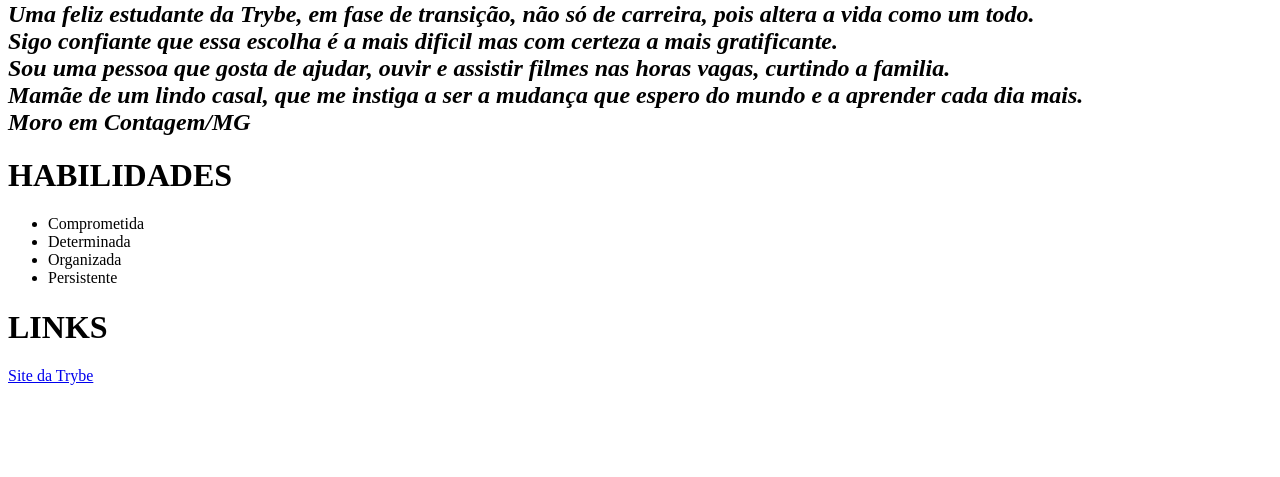
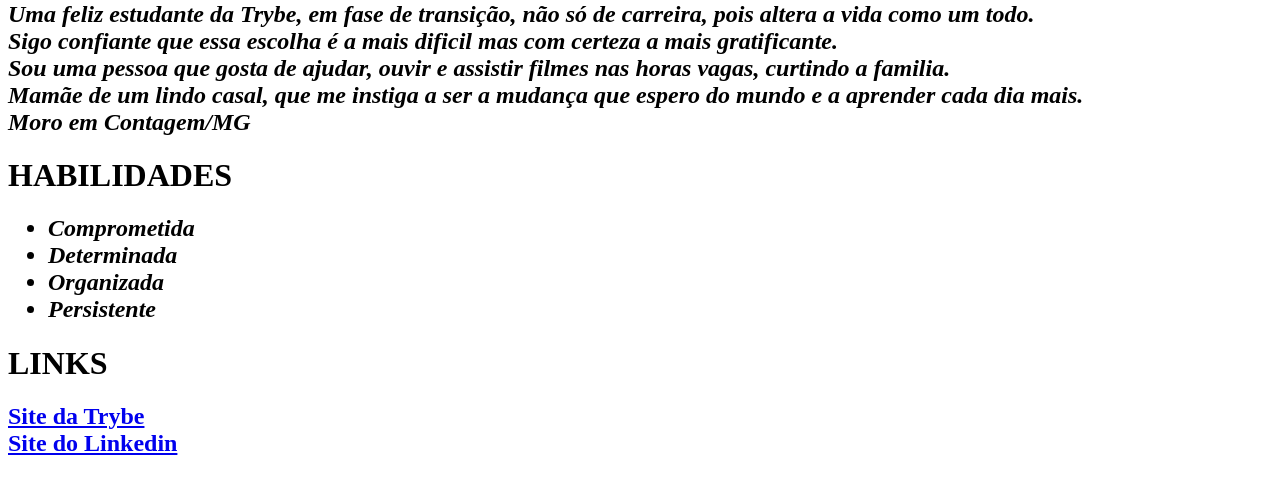
Before and after one commit to Maraise-hub/Portifolio, a plain HTML site: page index.html in a window 1280 px wide. Shown: the part 634-1111 px from the top of the page. Before the commit the page ends 1027 px from the top, so only its background shows below. Drawn offline with Linux system fonts and the light colour scheme.

Commit message:
Quase finalizando

```diff
--- a/index.html
+++ b/index.html
@@ -16,9 +16,9 @@
    </p>
 
    <p>
-     <button> <a href="#Quem sou eu">Quem sou eu</button></a>
-     <button> <a href="#Habilidades">Habilidades</button></a>
-     <button> <a href="#Links">Links</button></a>
+     <button><a href="#Quem sou eu">Quem sou eu</button></a>
+     <button><a href="#Habilidades">Habilidades</button></a>
+     <button><a href="#Links">Links</button></a>
 
     </p>
 
@@ -30,15 +30,17 @@
 
    <h1>HABILIDADES</h1>
    <ul>
-
-     <li>Comprometida</li>
+     <h2><em><li>Comprometida</li>
      <li>Determinada</li>
      <li>Organizada</li>
-     <li>Persistente</li>
+     <li>Persistente</li></em></h2>
    </ul>
 
-   <h1>LINKS</h1>
-   <a href="www.betrybe.com"> Site da Trybe</a>
+   <h1>LINKS</h1> <p>
+
+   </p>
+   <h2><a href="https://www.betrybe.com"> Site da Trybe</a> <br>
+   <a href="https://www.linkedin.com/in/maraise/"> Site do Linkedin</a></h2> </p>
 </body>
 
 </html>
```
